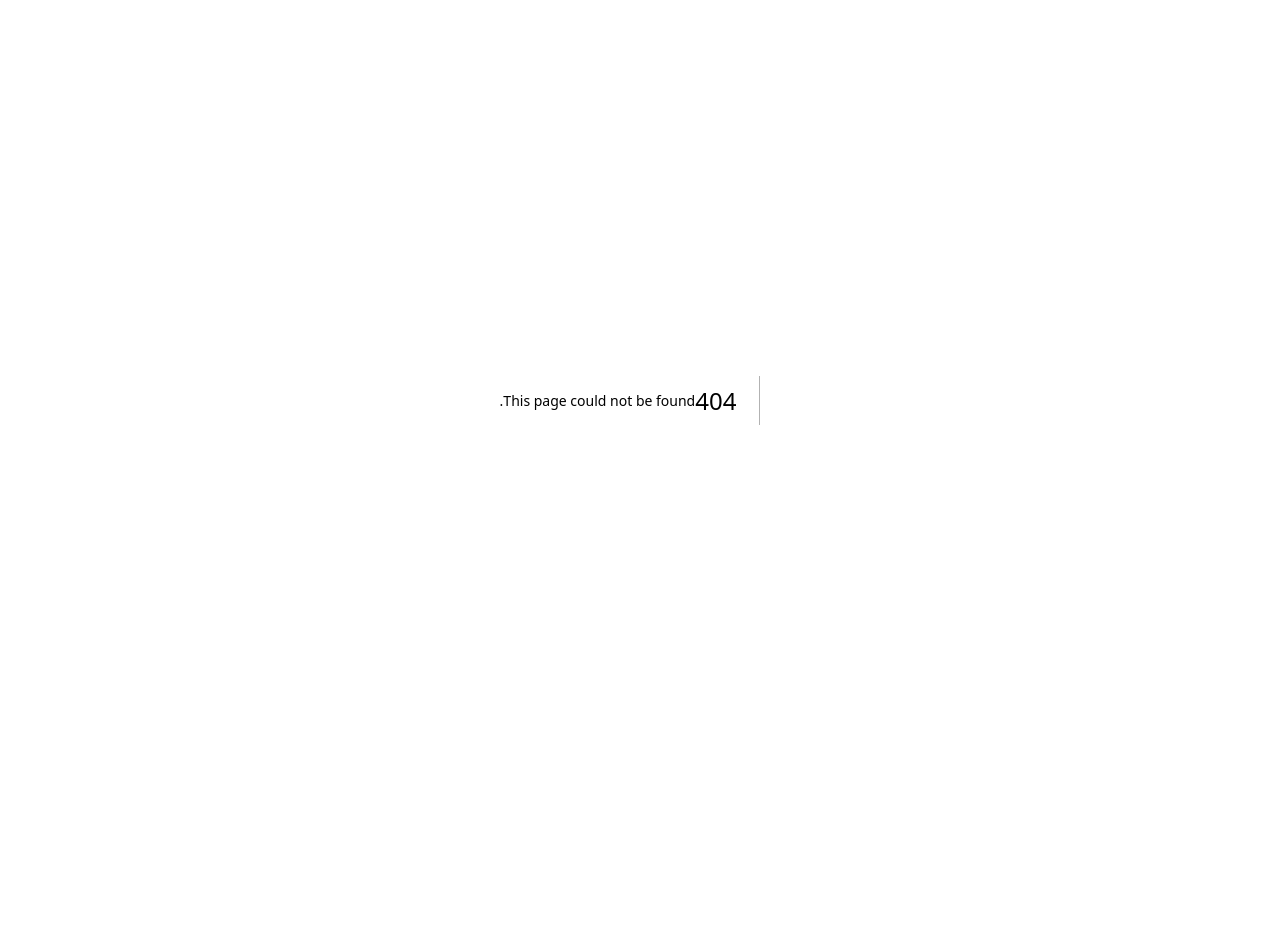
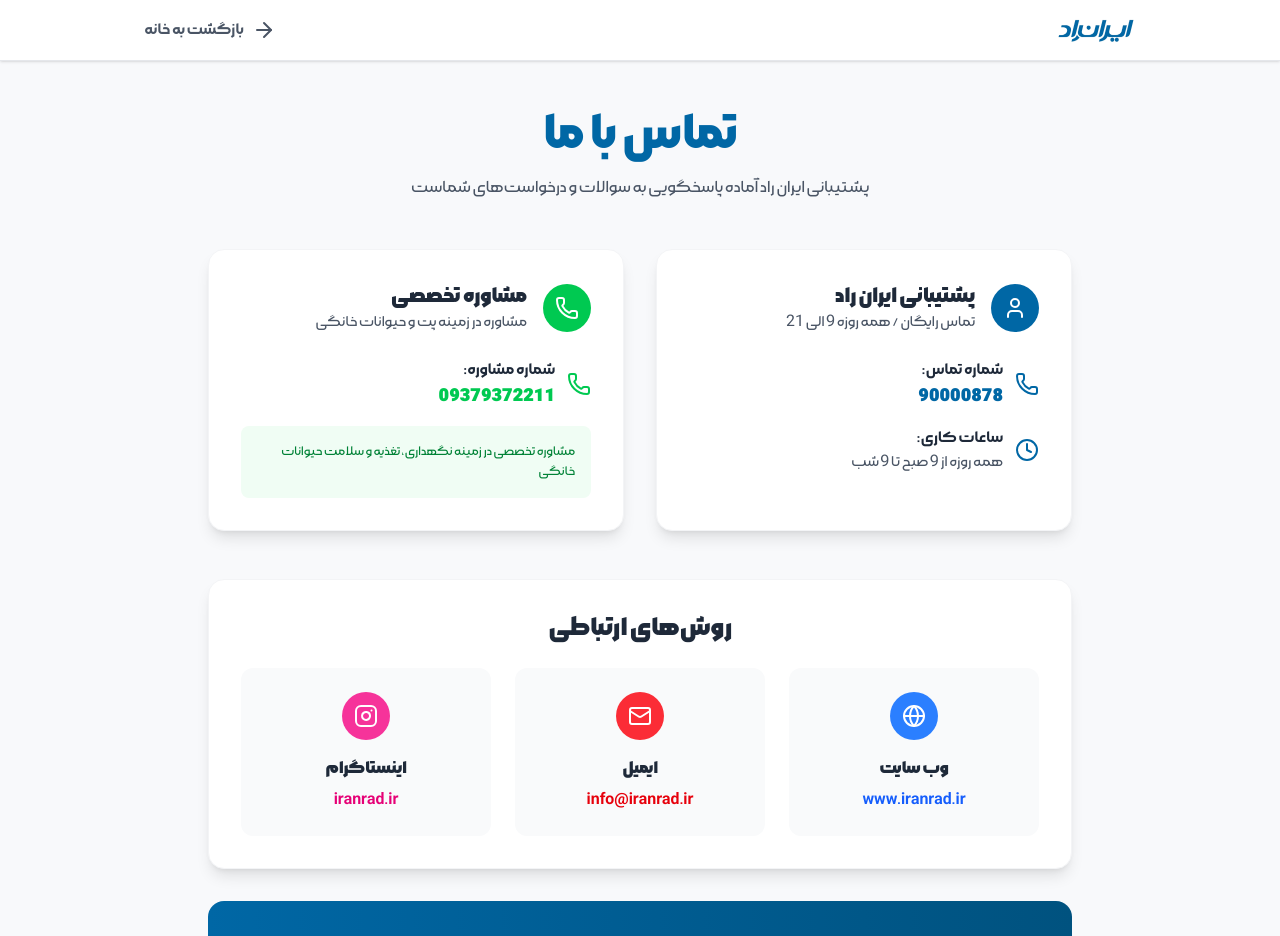
Before and after one commit to elyasbr/qrp, a Next.js app: page /contact in a window 1280 px wide. Before the commit this address had no page. Shown: the top 936 px of the page. Before the commit the page ends 800 px from the top, so only its background shows below. Built offline with nearby package versions, Linux system fonts and the light colour scheme.

Commit message:
refactor: Standardize terminology across components to use 'پت' instead of 'حیوان' for consistency in user interface

```diff
--- /dev/null
+++ b/src/app/contact/page.tsx
@@ -0,0 +1,173 @@
+"use client";
+import React from "react";
+import Link from "next/link";
+import { ArrowRight, Phone, Mail, Globe, Instagram, Clock, User } from "lucide-react";
+import Image from "next/image";
+
+export default function ContactPage() {
+  return (
+    <div className="min-h-screen bg-[#f8f9fb] font-Morabba">
+      {/* Header */}
+      <div className="bg-white shadow-sm border-b border-gray-200">
+        <div className="max-w-5xl mx-auto px-4 py-4">
+          <div className="flex items-center justify-between">
+            <Link href="/" className="text-[var(--main-color)] font-extrabold text-xl">
+              <Image alt="logo" src="/images/logo.jpg" width={80} height={80} />
+            </Link>
+            <Link href="/" className="flex items-center gap-2 text-gray-600 hover:text-[var(--main-color)] transition">
+              <ArrowRight className="text-lg" />
+              <span className="font-semibold">بازگشت به خانه</span>
+            </Link>
+          </div>
+        </div>
+      </div>
+
+      {/* Main Content */}
+      <div className="max-w-4xl mx-auto px-4 py-12">
+        {/* Page Title */}
+        <div className="text-center mb-12">
+          <h1 className="text-4xl md:text-5xl font-extrabold text-[var(--main-color)] mb-4">
+            تماس با ما
+          </h1>
+          <p className="text-gray-600 text-lg max-w-2xl mx-auto">
+            پشتیبانی ایران راد آماده پاسخگویی به سوالات و درخواست‌های شماست
+          </p>
+        </div>
+
+        {/* Contact Information Cards */}
+        <div className="grid md:grid-cols-2 gap-8 mb-12">
+          {/* Support Card */}
+          <div className="bg-white rounded-2xl shadow-lg p-8 border border-gray-100">
+            <div className="flex items-center gap-4 mb-6">
+              <div className="bg-[var(--main-color)] p-3 rounded-full">
+                <User className="text-white text-xl" />
+              </div>
+              <div>
+                <h3 className="text-xl font-bold text-gray-800">پشتیبانی ایران راد</h3>
+                <p className="text-gray-600">تماس رایگان / همه روزه 9 الی 21</p>
+              </div>
+            </div>
+
+            <div className="space-y-4">
+              <div className="flex items-center gap-3">
+                <Phone className="text-[var(--main-color)] text-lg" />
+                <div>
+                  <p className="font-semibold text-gray-800">شماره تماس:</p>
+                  <p className="text-lg font-bold text-[var(--main-color)]">90000878</p>
+                </div>
+              </div>
+
+              <div className="flex items-center gap-3">
+                <Clock className="text-[var(--main-color)] text-lg" />
+                <div>
+                  <p className="font-semibold text-gray-800">ساعات کاری:</p>
+                  <p className="text-gray-600">همه روزه از 9 صبح تا 9 شب</p>
+                </div>
+              </div>
+            </div>
+          </div>
+
+          {/* Consultation Card */}
+          <div className="bg-white rounded-2xl shadow-lg p-8 border border-gray-100">
+            <div className="flex items-center gap-4 mb-6">
+              <div className="bg-green-500 p-3 rounded-full">
+                <Phone className="text-white text-xl" />
+              </div>
+              <div>
+                <h3 className="text-xl font-bold text-gray-800">مشاوره تخصصی</h3>
+                <p className="text-gray-600">مشاوره در زمینه پت و حیوانات خانگی</p>
+              </div>
+            </div>
+
+            <div className="space-y-4">
+              <div className="flex items-center gap-3">
+                <Phone className="text-green-500 text-lg" />
+                <div>
+                  <p className="font-semibold text-gray-800">شماره مشاوره:</p>
+                  <p className="text-lg font-bold text-green-500">09379372211</p>
+                </div>
+              </div>
+
+              <div className="bg-green-50 p-4 rounded-lg">
+                <p className="text-sm text-green-700">
+                  مشاوره تخصصی در زمینه نگهداری، تغذیه و سلامت حیوانات خانگی
+                </p>
+              </div>
+            </div>
+          </div>
+        </div>
+
+        {/* Contact Methods */}
+        <div className="bg-white rounded-2xl shadow-lg p-8 border border-gray-100 mb-8">
+          <h2 className="text-2xl font-bold text-gray-800 mb-6 text-center">روش‌های ارتباطی</h2>
+
+          <div className="grid md:grid-cols-3 gap-6">
+            {/* Website */}
+            <div className="text-center p-6 bg-gray-50 rounded-xl">
+              <div className="bg-blue-500 p-3 rounded-full w-fit mx-auto mb-4">
+                <Globe className="text-white text-xl" />
+              </div>
+              <h3 className="font-bold text-gray-800 mb-2">وب سایت</h3>
+              <a
+                href="https://www.iranrad.ir"
+                target="_blank"
+                rel="noopener noreferrer"
+                className="text-blue-600 hover:text-blue-700 font-semibold transition"
+              >
+                www.iranrad.ir
+              </a>
+            </div>
+
+            {/* Email */}
+            <div className="text-center p-6 bg-gray-50 rounded-xl">
+              <div className="bg-red-500 p-3 rounded-full w-fit mx-auto mb-4">
+                <Mail className="text-white text-xl" />
+              </div>
+              <h3 className="font-bold text-gray-800 mb-2">ایمیل</h3>
+              <a
+                href="mailto:info@iranrad.ir"
+                className="text-red-600 hover:text-red-700 font-semibold transition"
+              >
+                info@iranrad.ir
+              </a>
+            </div>
+
+            {/* Instagram */}
+            <div className="text-center p-6 bg-gray-50 rounded-xl">
+              <div className="bg-pink-500 p-3 rounded-full w-fit mx-auto mb-4">
+                <Instagram className="text-white text-xl" />
+              </div>
+              <h3 className="font-bold text-gray-800 mb-2">اینستاگرام</h3>
+              <a
+                href="https://instagram.com/iranrad.ir"
+                target="_blank"
+                rel="noopener noreferrer"
+                className="text-pink-600 hover:text-pink-700 font-semibold transition"
+              >
+                iranrad.ir
+              </a>
+            </div>
+          </div>
+        </div>
+
+        {/* Additional Information */}
+        <div className="bg-gradient-to-r from-[var(--main-color)] to-[var(--main-color-dark)] rounded-2xl p-8 text-white text-center">
+          <h3 className="text-2xl font-bold mb-4">چرا ایران راد؟</h3>
+          <p className="text-lg opacity-90 max-w-2xl mx-auto">
+            ما متعهد به ارائه بهترین خدمات پشتیبانی و مشاوره در زمینه حیوانات خانگی هستیم.
+            تیم متخصص ما آماده پاسخگویی به تمام سوالات شماست.
+          </p>
+        </div>
+      </div>
+
+      {/* Footer */}
+      <footer className="w-full bg-white border-t border-gray-200 py-6 mt-12">
+        <div className="max-w-5xl mx-auto px-4 text-center">
+          <p className="text-gray-500 text-sm font-medium">
+            © {new Date().getFullYear()} ایران راد | تمامی حقوق محفوظ است.
+          </p>
+        </div>
+      </footer>
+    </div>
+  );
+}
--- a/src/app/pet/[id]/page.tsx
+++ b/src/app/pet/[id]/page.tsx
@@ -29,9 +29,9 @@
   return (
     <div className="min-h-screen flex items-center justify-center p-6">
       <div className="max-w-2xl w-full bg-white rounded-xl border p-6 shadow-sm space-y-4">
-        <h1 className="text-2xl font-bold text-[var(--main-color)]">اطلاعات حیوان</h1>
+        <h1 className="text-2xl font-bold text-[var(--main-color)]">اطلاعات پت</h1>
         <div className="grid grid-cols-1 gap-3 text-sm">
-          <div className="flex justify-between"><span className="text-gray-500">نام حیوان:</span><span>{pet.namePet}</span></div>
+          <div className="flex justify-between"><span className="text-gray-500">نام پت:</span><span>{pet.namePet}</span></div>
           <div className="flex justify-between"><span className="text-gray-500">نوع:</span><span>{pet.typePet}</span></div>
           <div className="flex justify-between"><span className="text-gray-500">رنگ:</span><span>{pet.colorPet}</span></div>
           <div className="flex justify-between"><span className="text-gray-500">گروه خونی:</span><span>{pet.blood}</span></div>
--- a/src/components/dashboard/PetForm.tsx
+++ b/src/components/dashboard/PetForm.tsx
@@ -706,7 +706,7 @@
                       onChange={(e) => handleInputChange("connectOtherPets", e.target.checked)}
                       className="mr-2"
                     />
-                    <span className="text-sm text-gray-700">ارتباط با حیوانات دیگر</span>
+                    <span className="text-sm text-gray-700">ارتباط با پت دیگر</span>
                   </label>
 
                   <label className="flex items-center">
--- a/src/components/dashboard/PetList.tsx
+++ b/src/components/dashboard/PetList.tsx
@@ -32,7 +32,7 @@
             const petsData = await getAllPets();
             setPets(petsData);
         } catch (error: any) {
-            showError("خطا در بارگذاری لیست حیوانات: " + error.message);
+            showError("خطا در بارگذاری لیست پت ");
         } finally {
             setLoading(false);
             loadingRef.current = false;
@@ -47,7 +47,7 @@
             showSuccess("پت با موفقیت حذف شد");
             loadPets(); // Reload the list
         } catch (error: any) {
-            showError("خطا در حذف حیوان: " + error.message);
+            showError("خطا در حذف پت: " + error.message);
         }
     };
 
@@ -62,7 +62,7 @@
             setViewingPet(latestPet);
             console.log("pet", pet);
         } catch (error: any) {
-            showError("خطا در دریافت اطلاعات حیوان: " + (error.message || "خطای نامشخص"));
+            showError("خطا در دریافت اطلاعات پت: " + (error.message || "خطای نامشخص"));
         }
     };
 
@@ -106,8 +106,8 @@
             <div className="p-6 bg-gray-50 min-h-screen mt-14 lg:mt-0">
                 {/* Header */}
                 <div className="mb-6">
-                    <h1 className="text-2xl font-bold text-gray-900 mb-2">لیست حیوانات</h1>
-                    <p className="text-gray-600">مدیریت و مشاهده حیوانات ثبت شده</p>
+                    <h1 className="text-2xl font-bold text-gray-900 mb-2">لیست پت</h1>
+                    <p className="text-gray-600">مدیریت و مشاهده پت ثبت شده</p>
                 </div>
 
                 {/* Controls */}
@@ -119,7 +119,7 @@
                                 <Search className="absolute left-3 top-1/2 transform -translate-y-1/2 text-gray-400" size={20} />
                                 <input
                                     type="text"
-                                    placeholder="جستجو در حیوانات..."
+                                    placeholder="جستجو در پت..."
                                     value={searchTerm}
                                     onChange={(e) => setSearchTerm(e.target.value)}
                                     className="w-full pl-10 pr-4 py-2 border border-gray-300 rounded-lg focus:ring-2 focus:ring-[var(--main-color)] focus:border-transparent"
@@ -146,7 +146,7 @@
                                 <path strokeLinecap="round" strokeLinejoin="round" strokeWidth={2} d="M20 13V6a2 2 0 00-2-2H6a2 2 0 00-2 2v7m16 0v5a2 2 0 01-2 2H6a2 2 0 01-2-2v-5m16 0h-2.586a1 1 0 00-.707.293l-2.414 2.414a1 1 0 01-.707.293h-3.172a1 1 0 01-.707-.293l-2.414-2.414A1 1 0 006.586 13H4" />
                             </svg>
                         </div>
-                        <h3 className="text-lg font-medium text-gray-900 mb-2">هیچ حیوانی یافت نشد</h3>
+                        <h3 className="text-lg font-medium text-gray-900 mb-2">هیچ پت یافت نشد</h3>
                         <p className="text-gray-500 mb-4">
                             {searchTerm
                                 ? "لطفاً جستجو را تغییر دهید یا پت جدیدی اضافه کنید"
@@ -245,7 +245,7 @@
                     <div className="grid grid-cols-2 md:grid-cols-5 gap-4 text-center">
                         <div>
                             <div className="text-2xl font-bold text-[var(--main-color)]">{pets.length}</div>
-                            <div className="text-sm text-gray-600">کل حیوانات</div>
+                            <div className="text-sm text-gray-600">کل پ</div>
                         </div>
                         <div>
                             <div className="text-2xl font-bold text-blue-600">{pets.filter(p => p.sex === "MEN").length}</div>
@@ -340,7 +340,7 @@
             {deleteModalOpen && petToDelete && (
                 <div className="fixed inset-0 bg-white/5 backdrop-blur-sm flex items-center justify-center z-50">
                     <div className="bg-white rounded-lg shadow-lg p-6 max-w-sm w-full">
-                        <h2 className="text-lg font-bold mb-4 text-gray-900">تایید حذف حیوان</h2>
+                        <h2 className="text-lg font-bold mb-4 text-gray-900">تایید حذف پت</h2>
                         <p className="mb-6 text-gray-700">آیا مطمئن هستید که می‌خواهید پت <span className="font-bold">{petToDelete.namePet}</span> را حذف کنید؟ این عملیات قابل بازگشت نیست.</p>
                         <div className="flex justify-end gap-3">
                             <button
--- a/src/components/dashboard/Sidebar.tsx
+++ b/src/components/dashboard/Sidebar.tsx
@@ -27,9 +27,7 @@
       { href: "/dashboard/animals", label: "لیست پت ها ", icon: <PawPrint /> }
     ]
   },
-  { href: "/dashboard", label: "راهنما", icon: <HelpCircle /> },
-  { href: "/dashboard", label: "درباره ما", icon: <Info /> },
-  { href: "/dashboard", label: "تماس با ما", icon: <Phone /> },
+  { href: "/contact", label: "تماس با ما", icon: <Phone /> },
 ];
 
 const adminNavItems: NavItem[] = [
@@ -42,7 +40,7 @@
   },
   {
     label: "گزارشات", icon: <BarChart3 />, subItems: [
-      { href: "/dashboard/animals", label: "لیست حیوانات", icon: <Cat /> }
+      { href: "/dashboard/animals", label: "لیست پت", icon: <Cat /> }
     ]
   },
   { href: "/dashboard/settings", label: "تنظیمات", icon: <Settings /> },
--- a/src/components/dashboard/index.tsx
+++ b/src/components/dashboard/index.tsx
@@ -5,7 +5,7 @@
   return (
     <main className="min-h-screen flex flex-col items-center justify-center px-6 py-12 font-Morabba pt-32">
       <h1 className="text-3xl md:text-5xl font-extrabold text-center text-[var(--main-color)] mb-4 leading-tight text-balance max-w-4xl mx-auto">
-          سامانه آنلاین و هوشمند<br />حیوانات خانگی، ایران راد
+          سامانه آنلاین و هوشمند<br />پت خانگی، ایران راد
         </h1>
 
         {/* Description */}
--- a/src/components/home/index.tsx
+++ b/src/components/home/index.tsx
@@ -12,7 +12,7 @@
   const links = [
     { label: "خانه", href: "/" },
     { label: "داشبور", href: "/" },
-    { label: "تماس با ما", href: "#" },
+    { label: "تماس با ما", href: "/contact" },
     { label: "خدمات", href: "#" },
   ];
 
@@ -88,7 +88,7 @@
       <main className="min-h-screen flex flex-col items-center justify-center px-6 py-12 bg-[#f8f9fb] text-[var(--foreground)] font-Morabba pt-32">
         {/* Header */}
         <h1 className="text-3xl md:text-5xl font-extrabold text-center text-[var(--main-color)] mb-4 leading-tight text-balance max-w-4xl mx-auto">
-          سامانه آنلاین و هوشمند<br />حیوانات خانگی، ایران راد
+          سامانه آنلاین و هوشمند<br />پت خانگی، ایران راد
         </h1>
 
         {/* Description */}
```
